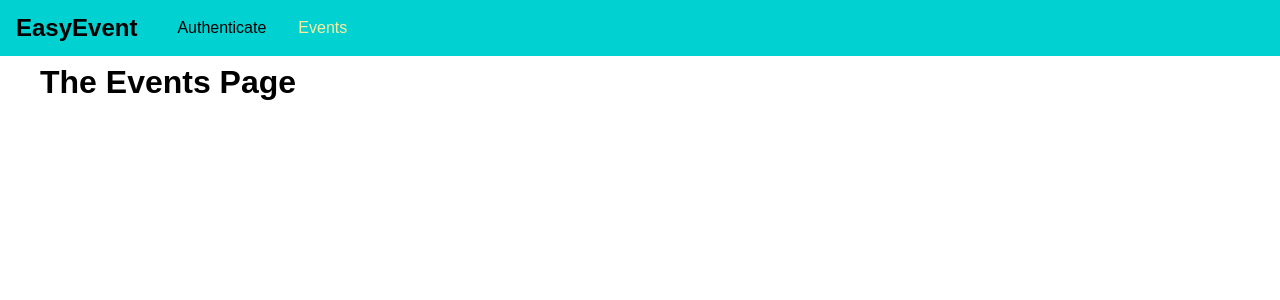
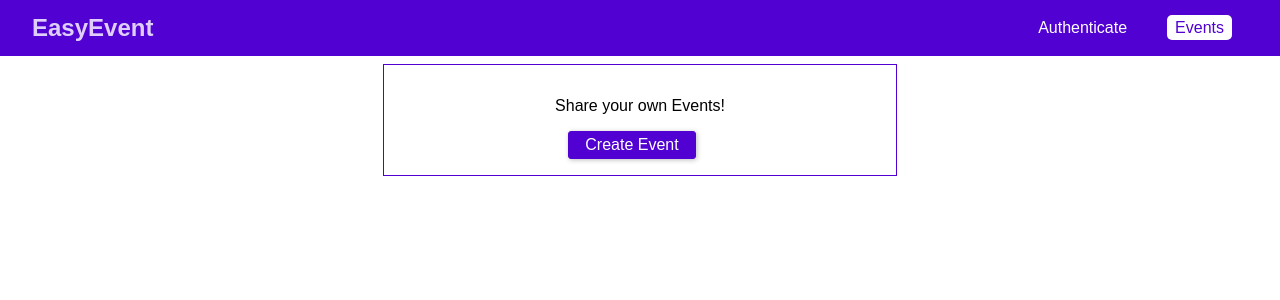
Before and after one commit to hyunjukim520/graphql-react-event-booking, a React (Create React App) app in the folder frontend/: page /events in a window 1280 px wide. Shown: the top 300 px of the page. Built offline with nearby package versions, Linux system fonts and the light colour scheme.

Commit message:
Adding a Modal

```diff
--- a/frontend/src/App.js
+++ b/frontend/src/App.js
@@ -37,7 +37,6 @@
             <MainNavigation />
             <main className="main-content">
               <Switch>
-                {!this.state.token && <Redirect from="/" to="/auth" exact />}
                 {this.state.token && <Redirect from="/" to="/events" exact />}
                 {this.state.token && (
                   <Redirect from="/auth" to="/events" exact />
@@ -49,6 +48,7 @@
                 {this.state.token && (
                   <Route path="/bookings" component={BookingsPage} />
                 )}
+                {!this.state.token && <Redirect to="/auth" exact />}
               </Switch>
             </main>
           </AuthContext.Provider>
--- /dev/null
+++ b/frontend/src/components/Backdrop/Backdrop.css
@@ -0,0 +1,8 @@
+.backdrop {
+  position: fixed;
+  top: 0;
+  left: 0;
+  height: 100vh;
+  width: 100%;
+  background: rgba(0, 0, 0, 0.75);
+}
--- /dev/null
+++ b/frontend/src/components/Backdrop/Backdrop.js
@@ -0,0 +1,6 @@
+import React from "react";
+import "./Backdrop.css";
+
+const backdrop = props => <div className="backdrop" />;
+
+export default backdrop;
--- /dev/null
+++ b/frontend/src/components/Modal/Modal.css
@@ -0,0 +1,35 @@
+.modal {
+  width: 90%;
+  background: white;
+  box-shadow: 0 2px 8px rgba(0, 0, 0, 0.26);
+  position: fixed;
+  top: 20vh;
+  left: 5%;
+}
+
+.modal__header {
+  padding: 1rem;
+  background: #5101d1;
+  color: white;
+}
+
+.modal__header h1 {
+  margin: 0;
+  font-size: 1.25rem;
+}
+
+.modal__content {
+  padding: 1rem;
+}
+
+.modal__actions {
+  display: flex;
+  justify-content: flex-end;
+}
+
+@media (min-width: 768px) {
+  .modal {
+    width: 30rem;
+    left: calc((100% - 30rem) / 2);
+  }
+}
--- /dev/null
+++ b/frontend/src/components/Modal/Modal.js
@@ -0,0 +1,24 @@
+import React from "react";
+
+import "./Modal.css";
+
+const modal = props => (
+  <div className="modal">
+    <header className="modal__header">{props.title}</header>
+    <section className="modal__content">{props.children}</section>
+    <section className="modal__actions">
+      {props.canCancel && (
+        <button className="btn" onClick={props.onCancel}>
+          Cancel
+        </button>
+      )}
+      {props.canConfirm && (
+        <button className="btn" onClick={props.onConfirm}>
+          Confirm
+        </button>
+      )}
+    </section>
+  </div>
+);
+
+export default modal;
--- a/frontend/src/components/Navigation/MainNavigation.css
+++ b/frontend/src/components/Navigation/MainNavigation.css
@@ -4,39 +4,55 @@
   top: 0;
   width: 100%;
   height: 3.5rem;
-  background: #01d1d1;
-  padding: 0 1rem;
+  background: #5101d1;
+  padding: 0 2rem;
   display: flex;
   align-items: center;
+  justify-content: space-between;
+  box-sizing: border-box;
 }
 
 .main-navigation__logo h1 {
   margin: 0;
   font-size: 1.5rem;
+  color: #dfcefc;
 }
 
 .main-navigation__items {
-  margin: 1.5rem;
+  margin-left: 1.5rem;
 }
 
 .main-navigation__items ul {
   display: flex;
   list-style: none;
+  padding: 0;
   margin: 0;
-  padding: 0;
+  align-items: center;
 }
 
 .main-navigation__items li {
   margin: 0 1rem;
 }
 
-.main-navigation__items a {
+.main-navigation__items a,
+.main-navigation__items button {
   text-decoration: none;
-  color: #000;
+  color: white;
+  padding: 0.25rem 0.5rem;
+  border: none;
+  font: inherit;
+  background: transparent;
+  cursor: pointer;
+  vertical-align: middle;
+  margin: 0;
 }
 
 .main-navigation__items a:hover,
 .main-navigation__items a:active,
-.main-navigation__items a.active {
-  color: #fdefa0;
+.main-navigation__items a.active,
+.main-navigation__items button:hover,
+.main-navigation__items button:active {
+  background: #ffffff;
+  color: #5101d1;
+  border-radius: 5px;
 }
--- a/frontend/src/components/Navigation/MainNavigation.js
+++ b/frontend/src/components/Navigation/MainNavigation.js
@@ -1,4 +1,4 @@
-import React from "react";
+import React, { Fragment } from "react";
 import { NavLink } from "react-router-dom";
 
 import AuthContext from "../../context/auth-context";
@@ -24,9 +24,14 @@
                 <NavLink to="/events">Events</NavLink>
               </li>
               {context.token && (
-                <li>
-                  <NavLink to="/bookings">Bookings</NavLink>
-                </li>
+                <Fragment>
+                  <li>
+                    <NavLink to="/bookings">Bookings</NavLink>
+                  </li>
+                  <li>
+                    <button onClick={context.logout}>Logout</button>
+                  </li>
+                </Fragment>
               )}
             </ul>
           </nav>
--- a/frontend/src/index.css
+++ b/frontend/src/index.css
@@ -3,3 +3,38 @@
   padding: 0;
   font-family: sans-serif;
 }
+
+.form-control label,
+.form-control input {
+  width: 100%;
+  display: block;
+}
+
+.form-control label {
+  margin-bottom: 0.5rem;
+}
+
+.form-control {
+  margin-bottom: 1rem;
+}
+
+.form-actions button,
+.btn {
+  background: #5101d1;
+  font: inherit;
+  border: 1px solid #5101d1;
+  border-radius: 3px;
+  padding: 0.25rem 1rem;
+  margin-right: 1rem;
+  box-shadow: 1px 1px 5px rgba(0, 0, 0, 0.26);
+  color: white;
+  cursor: pointer;
+}
+
+.form-actions button:hover,
+.form-actions button:active,
+.btn:hover,
+.btn:active {
+  background: #6219d6;
+  border-color: #6219d6;
+}
--- a/frontend/src/pages/Auth.css
+++ b/frontend/src/pages/Auth.css
@@ -3,35 +3,3 @@
   max-width: 80%;
   margin: 5rem auto;
 }
-
-.form-control label,
-.form-control input {
-  width: 100%;
-  display: block;
-}
-
-.form-control label {
-  margin-bottom: 0.5rem;
-}
-
-.form-control {
-  margin-bottom: 1rem;
-}
-
-.form-actions button {
-  background: #01d1d1;
-  font: inherit;
-  border: 1px solid #01d1d1;
-  border-radius: 3px;
-  padding: 0.25rem 1rem;
-  margin-right: 1rem;
-  box-shadow: 1px 1px 5px rgba(0, 0, 0, 0.26);
-  color: #fff;
-  cursor: pointer;
-}
-
-.form-actions button:hover,
-.form-actions button:active {
-  background: #01a7a7;
-  border-color: #01a7a7;
-}
--- /dev/null
+++ b/frontend/src/pages/Events.css
@@ -0,0 +1,8 @@
+.events-control {
+  text-align: center;
+  border: 1px solid #5101d1;
+  padding: 1rem;
+  margin: 2rem auto;
+  width: 30rem;
+  max-width: 80%;
+}
--- a/frontend/src/pages/Events.js
+++ b/frontend/src/pages/Events.js
@@ -1,8 +1,48 @@
-import React, { Component } from "react";
+import React, { Component, Fragment } from "react";
+
+import Modal from "../components/Modal/Modal";
+import Backdrop from "../components/Backdrop/Backdrop";
+
+import "./Events.css";
 
 class EventsPage extends Component {
+  state = {
+    createing: false
+  };
+
+  startCreateEventHandler = () => {
+    this.setState({ createing: true });
+  };
+
+  modalConfirmHandler = () => {};
+
+  modalCancelHandler = () => {
+    this.setState({ createing: false });
+  };
+
   render() {
-    return <h1>The Events Page</h1>;
+    return (
+      <Fragment>
+        {this.state.createing && <Backdrop />}
+        {this.state.createing && (
+          <Modal
+            title="Add Event"
+            canCancel
+            canConfirm
+            onCancel={this.modalCancelHandler}
+            onConfirm={this.modalConfirmHandler}
+          >
+            <p>Modal Content</p>
+          </Modal>
+        )}
+        <div className="events-control">
+          <p>Share your own Events!</p>
+          <button className="btn" onClick={this.startCreateEventHandler}>
+            Create Event
+          </button>
+        </div>
+      </Fragment>
+    );
   }
 }
 
```
